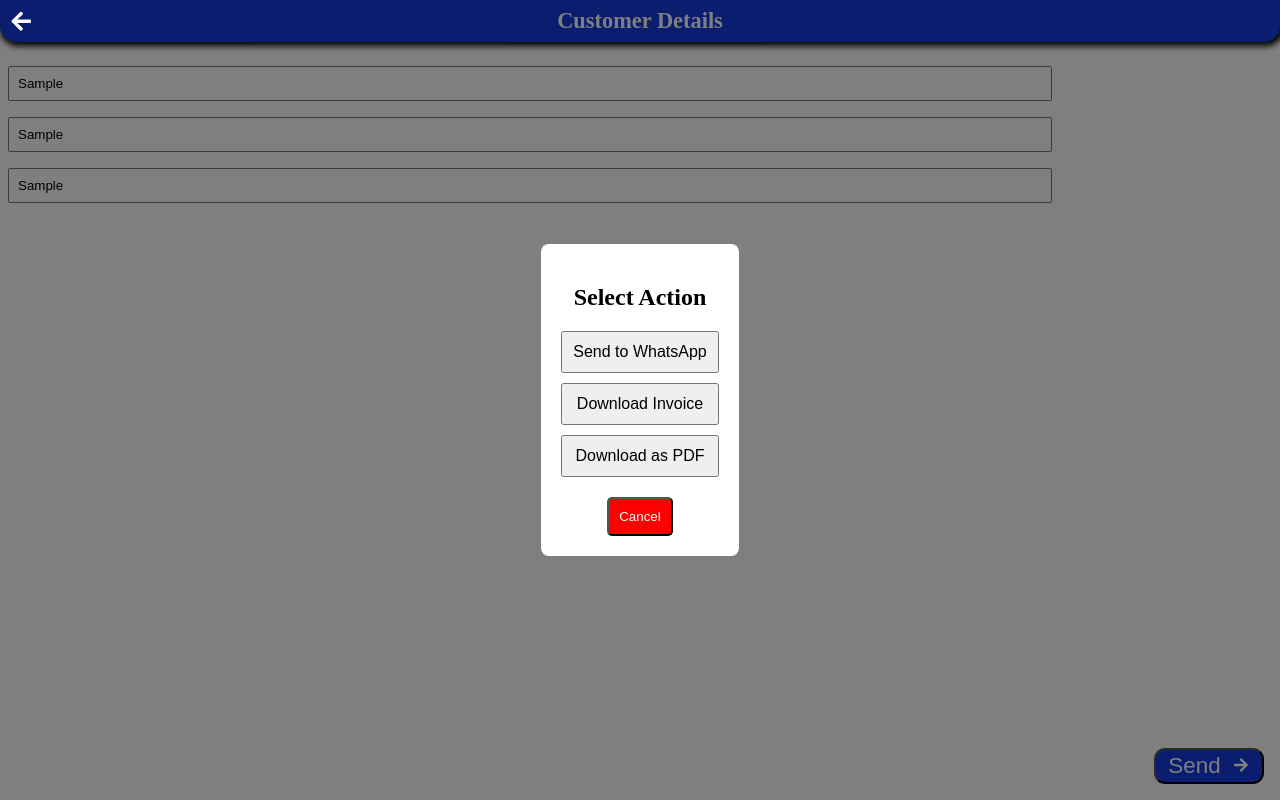
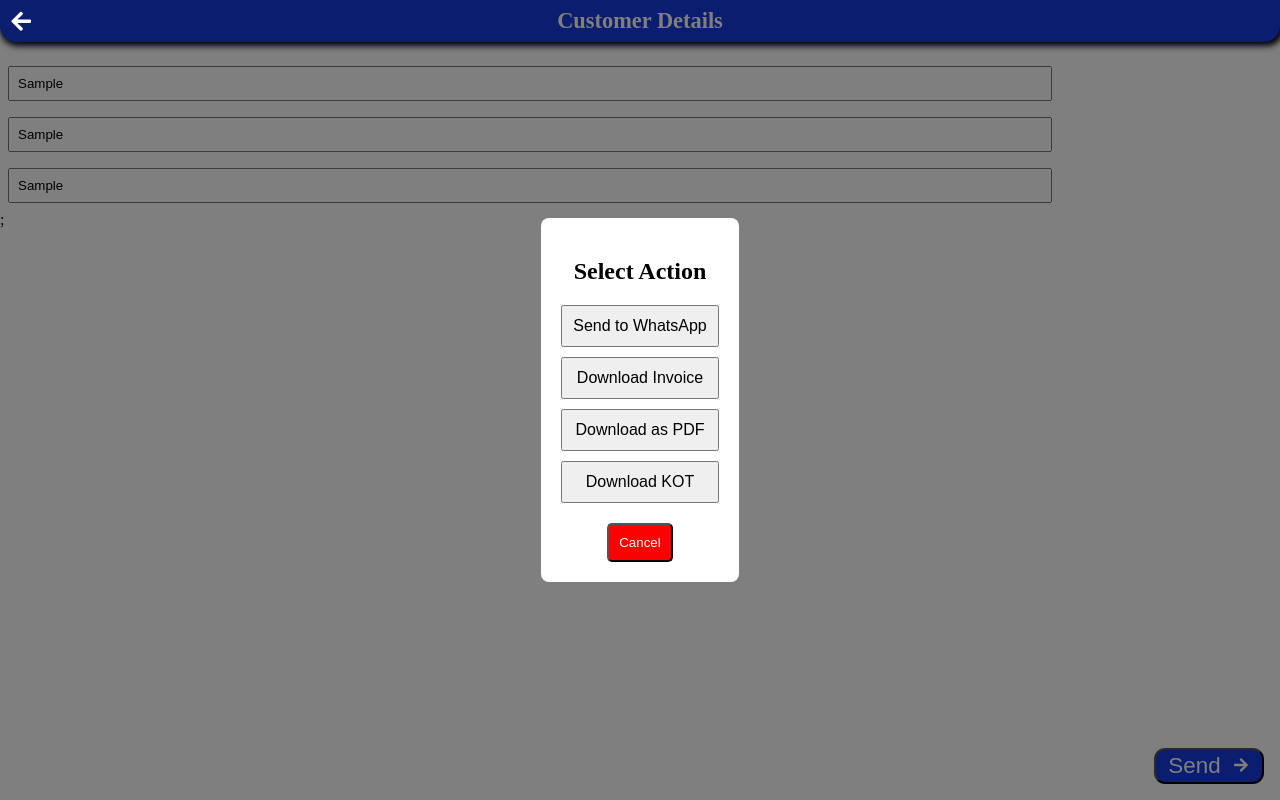
Before and after one commit to neeraj1264/Invoice, a React (Vite) app: page /customer-detail in a window 1280 px wide. Both pictures are taken after typing "Sample", "Sample", "Sample" into the empty fields and a click on the button "Send". Built offline with nearby package versions, Linux system fonts and the light colour scheme.

Commit message:
add bill kot option

```diff
--- a/src/components/CustomerDetail/CustomerDetail.jsx
+++ b/src/components/CustomerDetail/CustomerDetail.jsx
@@ -19,7 +19,8 @@ const CustomerDetail = () => {
 
   useEffect(() => {
     // Load selected products and total amount from localStorage
-    const storedProducts = JSON.parse(localStorage.getItem("selectedProducts")) || [];
+    const storedProducts =
+      JSON.parse(localStorage.getItem("selectedProducts")) || [];
     const storedAmount = parseFloat(localStorage.getItem("totalAmount")) || 0;
 
     setSelectedProducts(storedProducts);
@@ -30,7 +31,9 @@ const CustomerDetail = () => {
     const productDetails = selectedProducts
       .map(
         (product) =>
-          `${product.quantity || 1}.0 x ${product.name}  ${product.size} = ₹${product.price * (product.quantity || 1)}`
+          `${product.quantity || 1}.0 x ${product.name}  ${product.size} = ₹${
+            product.price * (product.quantity || 1)
+          }`
       )
       .join("\n");
 
@@ -60,7 +63,7 @@ const CustomerDetail = () => {
     // Show the hidden invoice, take the screenshot, and then hide it again
     invoiceRef.current.style.display = "block";
     setTimeout(() => {
-      handleScreenshot("invoice")
+      handleScreenshot("invoice");
       invoiceRef.current.style.display = "none";
     }, 10);
   };
@@ -69,9 +72,117 @@ const CustomerDetail = () => {
     // Show the hidden invoice, take the screenshot, and then hide it again
     invoiceRef.current.style.display = "block";
     setTimeout(() => {
-      handleScreenshotAsPDF("invoice")
+      handleScreenshotAsPDF("invoice");
       invoiceRef.current.style.display = "none";
     }, 10);
+  };
+
+  const handlePrintKOT = () => {
+    const kotContent = document.getElementById("invoice").innerHTML; // Fetch KOT content
+    const newWindow = window.open("", "", "width=600,height=400"); // Open a new window
+    newWindow.document.write(`
+      <html>
+        <head>
+          <title>KOT</title>
+<style>
+
+body {
+  font-family: Arial, sans-serif;
+  padding: 20px;
+
+}
+table {
+  width: 100%;
+  border-collapse: collapse; /* Ensures borders collapse */
+  margin-top: 10px; /* Top margin similar to 'margin: [0, 10, 0, 0]' */
+}
+
+th,
+td {
+  border: 1px solid black; /* Add border to cells */
+  padding: 8px; /* Padding for table cells */
+  text-align: center; /* Center align for both headers and content */
+}
+
+td {
+  text-align: left;
+}
+th {
+  background-color: #f2f2f2; /* Optional: Add background color to header */
+}
+
+td:first-child {
+  width: 100%; /* Corresponds to '*' in widths */
+}
+
+td:nth-child(2),
+td:nth-child(3),
+td:nth-child(4) {
+  width: auto; /* Corresponds to 'auto' in widths */
+}
+
+.productname th {
+  text-align: left;
+  font-size: 15px;
+  padding: 0.2rem;
+}
+.productdetail td {
+  text-align: left;
+  font-size: 15px;
+  padding: 0.2rem;
+}
+.total {
+  margin-top: 1rem;
+  font-size: 20px;
+  font-weight: bold;
+  text-align: left;
+}
+.total p {
+  margin: 0.5rem 0 0 0;
+  display: flex;
+  justify-content: space-between;
+  text-align: right;
+  font-size: 18px;
+}
+.total span {
+  width: 20%;
+}
+.totalAmount {
+  font-size: 22px;
+  background: black;
+  color: white;
+  width: fit-content;
+  margin: auto;
+  padding: 0.4rem 0.8rem;
+  border-radius: 1rem;
+  margin-top: 1rem;
+}
+
+.invoice-content {
+  padding: 1rem;
+}
+.invoice-content img {
+  height: 2rem;
+  width: 2rem;
+  display: flex;
+  margin: auto;
+}
+  .logo{
+   display: flex;
+  margin: auto;
+  }
+
+</style>
+        </head>
+        <body>
+          ${kotContent}
+        </body>
+      </html>
+    `);
+    newWindow.document.close();
+    newWindow.focus();
+    // newWindow.print();
+    // newWindow.close();
   };
 
   return (
@@ -104,18 +215,41 @@ const CustomerDetail = () => {
       </div>
 
       {/* Hidden Invoice Content */}
-      <div className="invoice-content" id="invoice"  ref={invoiceRef}   style={{ display: "none" }} >
-      <img src="logo.png" alt="Logo" width={100} />
-      <h1 style={{textAlign: "center" , margin: 0 , fontSize: "25px" }}>Foodies Hub</h1>
-      <p style={{textAlign: "center" , margin: 0 , fontSize: "15px" }}>Pehowa, Haryana, 136128</p>
-      <p style={{textAlign: "center" , margin: 0 , fontSize: "15px" }}>Phone Number - +91 70158-23645</p>
+
+
+      <div
+        className="invoice-content"
+        id="invoice"
+        ref={invoiceRef}
+        style={{ display: "none" }}
+      >
+        <img src="logo.png" alt="Logo" width={100} className="logo" />
+        <h1 style={{ textAlign: "center", margin: 0, fontSize: "25px" }}>
+          Foodies Hub
+        </h1>
+        <p style={{ textAlign: "center", margin: 0, fontSize: "15px" }}>
+          Pehowa, Haryana, 136128
+        </p>
+        <p style={{ textAlign: "center", margin: 0, fontSize: "15px" }}>
+          Phone Number - +91 70158-23645
+        </p>
         <hr />
-      <h2  style={{textAlign: "center" , margin: 0 , fontSize: "20px" }}>Invoice Details</h2>
+        <h2 style={{ textAlign: "center", margin: 0, fontSize: "20px" }}>
+          Invoice Details
+        </h2>
         <div className="customer-info">
-      <p style={{fontSize: "15px"}}>Customer Name &nbsp;&nbsp;&nbsp;&nbsp;- &nbsp;&nbsp;&nbsp;&nbsp;{customerName ? customerName : "Guest Customer"}</p>
-      <p style={{fontSize: "15px"}}>Phone Number &nbsp;&nbsp;&nbsp;&nbsp;&nbsp; - &nbsp;&nbsp;&nbsp;&nbsp;{customerPhone ? customerPhone : "...."}</p>
-      <p style={{fontSize: "15px"}}>Address&nbsp;&nbsp;&nbsp;&nbsp;&nbsp;&nbsp;&nbsp;&nbsp;&nbsp;&nbsp;&nbsp;&nbsp;&nbsp;&nbsp;&nbsp;&nbsp;&nbsp;&nbsp;-&nbsp;&nbsp;&nbsp;&nbsp;&nbsp;{customerAddress ? customerAddress : "...."}</p>
-
+          <p style={{ fontSize: "15px" }}>
+            Customer Name &nbsp;&nbsp;&nbsp;&nbsp;- &nbsp;&nbsp;&nbsp;&nbsp;
+            {customerName ? customerName : "Guest Customer"}
+          </p>
+          <p style={{ fontSize: "15px" }}>
+            Phone Number &nbsp;&nbsp;&nbsp;&nbsp;&nbsp; -
+            &nbsp;&nbsp;&nbsp;&nbsp;{customerPhone ? customerPhone : "...."}
+          </p>
+          <p style={{ fontSize: "15px" }}>
+            Address&nbsp;&nbsp;&nbsp;&nbsp;&nbsp;&nbsp;&nbsp;&nbsp;&nbsp;&nbsp;&nbsp;&nbsp;&nbsp;&nbsp;&nbsp;&nbsp;&nbsp;&nbsp;-&nbsp;&nbsp;&nbsp;&nbsp;&nbsp;
+            {customerAddress ? customerAddress : "...."}
+          </p>
         </div>
         <table>
           <thead>
@@ -129,27 +263,45 @@ const CustomerDetail = () => {
           <tbody>
             {selectedProducts.map((product, index) => (
               <tr key={index} className="productdetail">
-              <td>{product.size ? `${product.name} (${product.size})` : product.name}</td>
-              <td style={{textAlign: "Center"}}>{product.quantity || 1}</td>
-              <td style={{textAlign: "Center"}}>₹{product.price}</td>
-              <td style={{textAlign: "Center"}}>₹{(product.price * (product.quantity || 1))}</td>
+                <td>
+                  {product.size
+                    ? `${product.name} (${product.size})`
+                    : product.name}
+                </td>
+                <td style={{ textAlign: "Center" }}>{product.quantity || 1}</td>
+                <td style={{ textAlign: "Center" }}>₹{product.price}</td>
+                <td style={{ textAlign: "Center" }}>
+                  ₹{product.price * (product.quantity || 1)}
+                </td>
               </tr>
             ))}
           </tbody>
         </table>
         <div className="total">
-      <p>Item Total: <span>₹{selectedProducts.reduce((sum, product) => sum + product.price * (product.quantity || 1), 0).toFixed(2)}</span></p>
-      <p>Service Charge: <span>₹20.00</span></p>
-
+          <p>
+            Item Total:{" "}
+            <span>
+              ₹
+              {selectedProducts
+                .reduce(
+                  (sum, product) =>
+                    sum + product.price * (product.quantity || 1),
+                  0
+                )
+                .toFixed(2)}
+            </span>
+          </p>
+          <p>
+            Service Charge: <span>₹20.00</span>
+          </p>
         </div>
         <p className="totalAmount">Net Total &nbsp;₹{totalAmount}.00/-</p>
       </div>
-
       <button onClick={handleSendClick} className="done">
         Send <FaArrowRight className="Invoice-arrow" />
       </button>
 
-      {/* Modal Popup */}
+      ;{/* Modal Popup */}
       {showPopup && (
         <div style={styles.popupOverlay}>
           <div style={styles.popupContent}>
@@ -163,6 +315,10 @@ const CustomerDetail = () => {
             <button onClick={handlePdfDownload} style={styles.popupButton}>
               Download as PDF
             </button>
+            <button onClick={handlePrintKOT} style={styles.popupButton}>
+              Download KOT
+            </button>
+
             <button onClick={handleClosePopup} style={styles.popupCloseButton}>
               Cancel
             </button>
```
Lines whose indentation alone changed are shown as unchanged.
